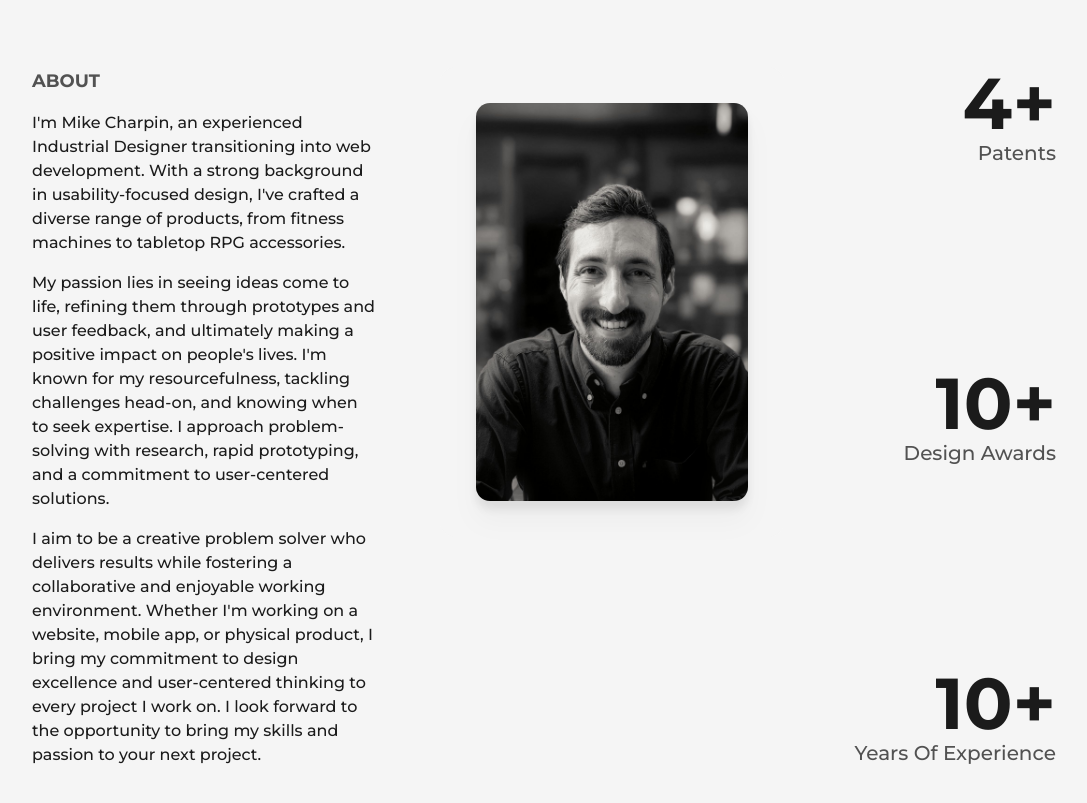
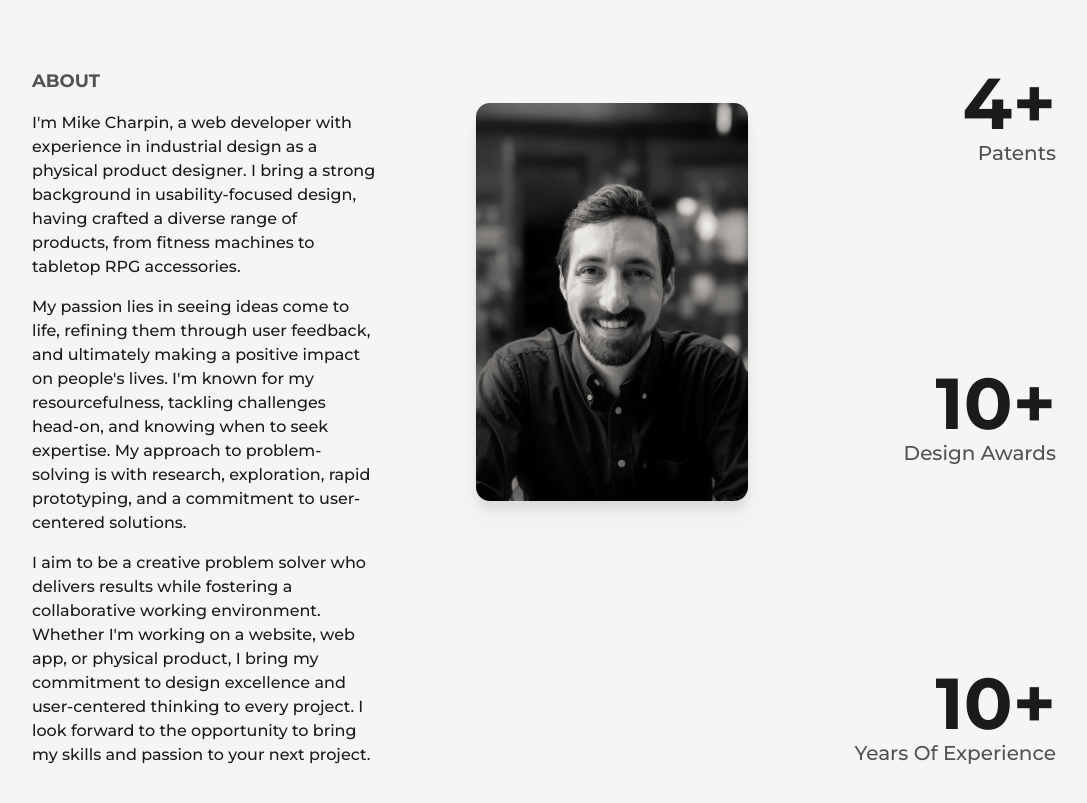
Before and after one commit to DeadChannelDice/nextJS-portfolio, a Next.js app: page / in a window 1280 px wide. Shown: the part 1115-1918 px from the top of the page, without its empty margins (96-1183 px from the left). Built offline with nearby package versions, Linux system fonts and the light colour scheme.

Commit message:
Refined about me text.

```diff
--- a/src/components/About.js
+++ b/src/components/About.js
@@ -46,13 +46,13 @@ const AnimatedNumbers = ({value}) => {
                     <div className='col-span-3 flex flex-col items-start justify-start xl:col-span-4 md:order-2 md:col-span-8'>
                         <h2 className='mb-4 text-lg font-bold uppercase text-dark/75 dark:text-light'>About</h2>
                         <p className='font-medium'>
-                        I&apos;m Mike Charpin, an experienced Industrial Designer transitioning into web development. With a strong background in usability-focused design, I&apos;ve crafted a diverse range of products, from fitness machines to tabletop RPG accessories.
+                        I&apos;m Mike Charpin, a web developer with experience in industrial design as a physical product designer. I bring a strong background in usability-focused design, having crafted a diverse range of products, from fitness machines to tabletop RPG accessories.
                         </p>
                         <p className='my-4 font-medium'>
-                        My passion lies in seeing ideas come to life, refining them through prototypes and user feedback, and ultimately making a positive impact on people&apos;s lives. I&apos;m known for my resourcefulness, tackling challenges head-on, and knowing when to seek expertise. I approach problem-solving with research, rapid prototyping, and a commitment to user-centered solutions.
+                        My passion lies in seeing ideas come to life, refining them through user feedback, and ultimately making a positive impact on people&apos;s lives. I&apos;m known for my resourcefulness, tackling challenges head-on, and knowing when to seek expertise. My approach to problem-solving is with research, exploration, rapid prototyping, and a commitment to user-centered solutions.
                         </p>
                         <p className='font-medium'>
-                        I aim to be a creative problem solver who delivers results while fostering a collaborative and enjoyable working environment. Whether I&apos;m working on a website, mobile app, or physical product, I bring my commitment to design excellence and user-centered thinking to every project I work on. I look forward to the opportunity to bring my skills and passion to your next project.
+                        I aim to be a creative problem solver who delivers results while fostering a collaborative working environment. Whether I&apos;m working on a website, web app, or physical product, I bring my commitment to design excellence and user-centered thinking to every project. I look forward to the opportunity to bring my skills and passion to your next project.
                         </p>
                     </div>
 
```
